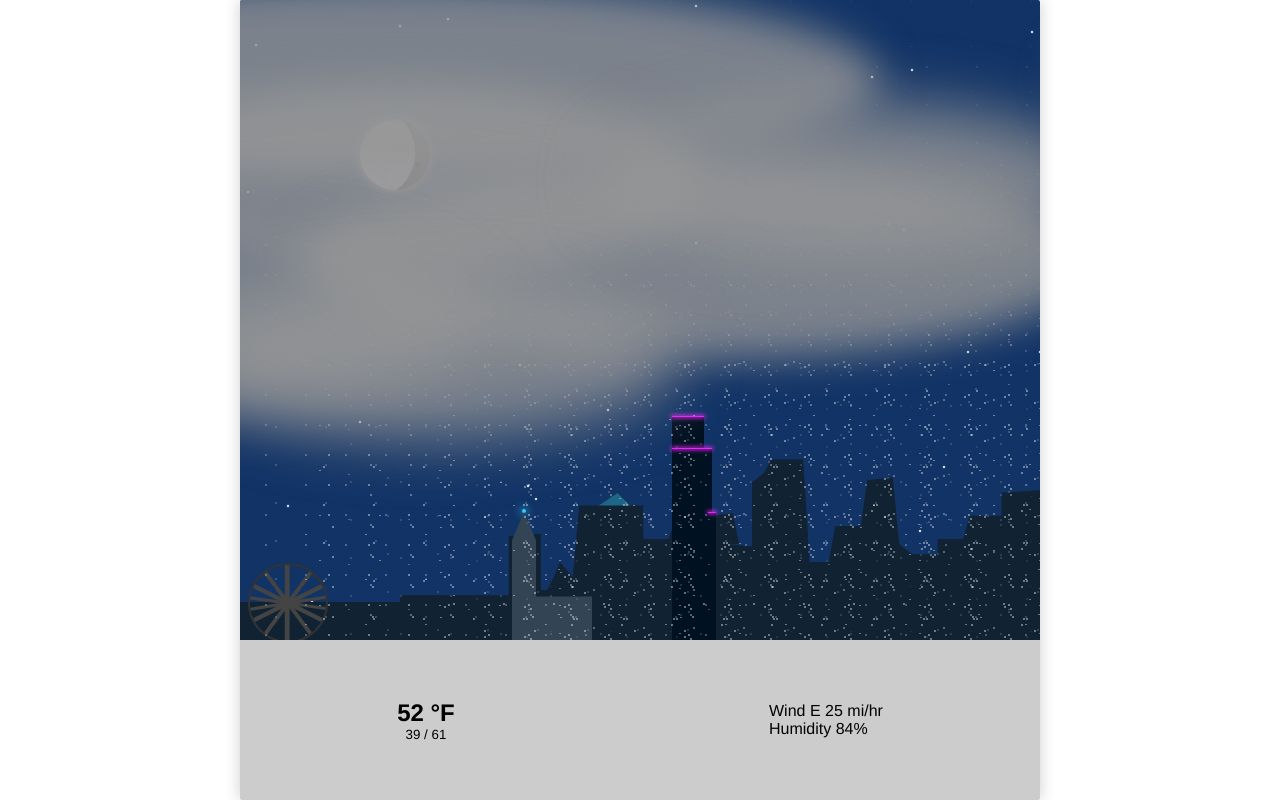
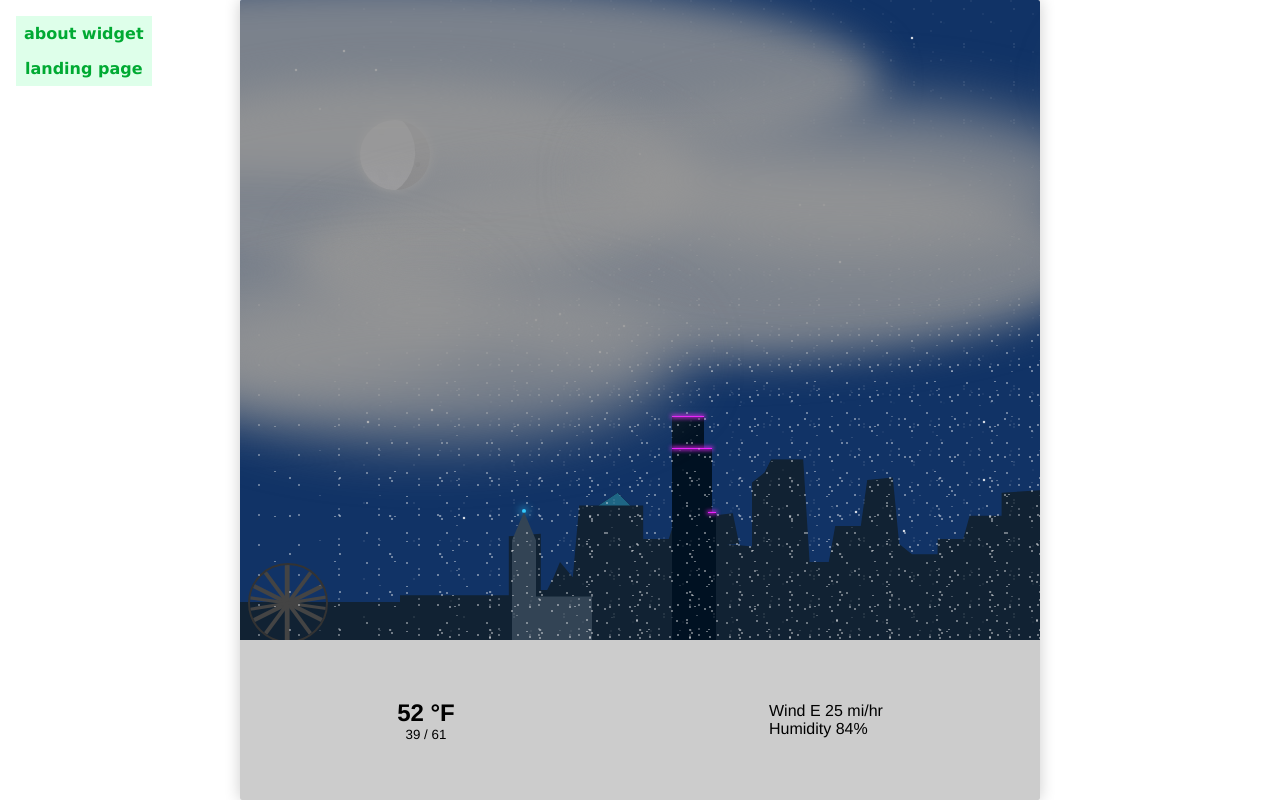
Before and after one commit to sojeri/howsTheWeatherSeattle, a website with bundled scripts: page index.html in a window 1280 px wide. Built offline with nearby package versions, Linux system fonts and the light colour scheme; no server answers.

Commit message:
hello world (#43)
* add about widget/me after a few seconds
* update title to match landing page

```diff
--- a/index.html
+++ b/index.html
@@ -1,10 +1,10 @@
 <!DOCTYPE html>
 <html>
     <head>
-        <meta charset='utf-8' />
-        <meta name="viewport" content="width=device-width, initial-scale=1">
-        <title>Jeri Sommers: 🌦 Enthusiast</title>
-        <script type='text/javascript' src='./dist/bundle.js'></script>
+        <meta charset="utf-8" />
+        <meta name="viewport" content="width=device-width, initial-scale=1" />
+        <title>Jeri Sommers | 🌦 Enthusiast</title>
+        <script type="text/javascript" src="./dist/bundle.js"></script>
     </head>
 
     <body>
--- a/src/data/DOMutils.js
+++ b/src/data/DOMutils.js
@@ -9,7 +9,15 @@ function unsubscribe(eventName, eventResponseLookupString) {
     window.localStorage.removeItem(eventResponseLookupString)
 }
 
+function getRandomIdentifier() {
+    // https://developer.mozilla.org/en-US/docs/Web/API/Crypto/getRandomValues
+    let array = new Uint32Array(2)
+    window.crypto.getRandomValues(array)
+    return array.join()
+}
+
 module.exports = {
     subscribe,
     unsubscribe,
+    getRandomIdentifier,
 }
--- a/src/data/fetchJsonResource.js
+++ b/src/data/fetchJsonResource.js
@@ -1,5 +1,5 @@
 const logError = require('./utils/logError')
-const { subscribe, unsubscribe } = require('./DOMutils')
+const { subscribe, unsubscribe, getRandomIdentifier } = require('./DOMutils')
 
 function fetchJsonResource(URI, successCallback, failureCallback, isHealthyResponseCallback) {
     let startTime = Date.now()
@@ -45,11 +45,4 @@ function handleFailure(error, failureCallback) {
     failureCallback()
 }
 
-function getRandomIdentifier() {
-    // https://developer.mozilla.org/en-US/docs/Web/API/Crypto/getRandomValues
-    let array = new Uint32Array(2)
-    window.crypto.getRandomValues(array)
-    return array.join()
-}
-
 module.exports = fetchJsonResource
--- a/src/index.js
+++ b/src/index.js
@@ -1,8 +1,9 @@
 require('./view/styles/index.scss')
+
 const loadWeather = require('./data/loadWeather')
 const loadMoon = require('./data/loadMoon')
-
-// handle custom locations
+const addAboutToDOM = require('./view/addAboutToDOM')
 
 loadWeather()
 loadMoon()
+addAboutToDOM()
--- /dev/null
+++ b/src/view/addAboutToDOM.js
@@ -0,0 +1,107 @@
+const { subscribe, unsubscribe, getRandomIdentifier } = require('../data/DOMutils')
+const logError = require('../data/utils/logError')
+
+const SELF_CLOSING_ELEMENTS = {
+    area: 1,
+    base: 1,
+    br: 1,
+    col: 1,
+    command: 1,
+    embed: 1,
+    hr: 1,
+    img: 1,
+    input: 1,
+    keygen: 1,
+    link: 1,
+    meta: 1,
+    param: 1,
+    source: 1,
+    track: 1,
+    wbr: 1,
+}
+
+function canElementHaveContent(element) {
+    return SELF_CLOSING_ELEMENTS[element] !== 1
+}
+
+function createElement({ elementType, content }) {
+    if (typeof elementType !== 'string') {
+        logError('Tried to call createElement() without required param elementType.')
+        return null
+    }
+
+    var element = document.createElement(elementType)
+
+    if (content && canElementHaveContent(elementType)) {
+        element.innerHTML = content
+    }
+
+    return element
+}
+
+function createElementWithAttributes({ elementType, attributes, content }) {
+    var element = createElement({ elementType, content })
+    if (!attributes) return element
+
+    Object.keys(attributes).forEach(key => {
+        element.setAttribute(key, attributes[key])
+    })
+
+    return element
+}
+
+function addAboutLinksToDOM() {
+    var outerDiv = createElementWithAttributes({
+        elementType: 'div',
+        attributes: { id: 'about-links', style: 'display: none;' },
+    })
+
+    var projectLink = createElementWithAttributes({
+        elementType: 'a',
+        attributes: {
+            href: 'https://github.com/sojeri/howsTheWeatherSeattle',
+            title: 'about this weather widget',
+        },
+        content: 'about widget',
+    })
+
+    var landingPageLink = createElementWithAttributes({
+        elementType: 'a',
+        attributes: { href: 'https://sojeri.github.io/', title: 'Go back to landing page' },
+        content: 'landing page',
+    })
+
+    outerDiv.appendChild(projectLink)
+    outerDiv.appendChild(landingPageLink)
+
+    var theBody = document.getElementsByTagName('body')[0]
+
+    theBody.appendChild(outerDiv)
+
+    // set timeout for displaying about links-- 3 seconds sounds good
+    setTimeout(displayAboutLinks, 3000)
+}
+
+function displayAboutLinks() {
+    // grab about links from page
+    var aboutLinks = document.getElementById('about-links')
+
+    // remove style preventing them from display
+    aboutLinks.setAttribute('style', '')
+}
+
+function addAboutToDOM() {
+    require('./styles/about.scss')
+
+    const subscribeId = getRandomIdentifier()
+    subscribe(
+        'DOMContentLoaded',
+        () => {
+            addAboutLinksToDOM()
+            unsubscribe('DOMContentLoaded', subscribeId)
+        },
+        subscribeId
+    )
+}
+
+module.exports = addAboutToDOM
--- a/src/view/styles/_variables.scss
+++ b/src/view/styles/_variables.scss
@@ -22,7 +22,6 @@ $absoluteForegroundLayer: 8;
     z-index: $skylineForeground;
 }
 
-
 //== colors
 
 // raw colors
@@ -31,7 +30,7 @@ $red: #f36;
 $orange: #f86; // TODO: consider color for falling sideways objects
 $yellow: #fc6;
 $green: #3f6;
-$darkGreen: #386; // TODO: consider color for falling sideways objects
+$darkGreen: #0a3; // TODO: consider color for falling sideways objects
 $brightLightBlue: #3cf;
 $dullLightBlue: #69f;
 $dullBlue: #29c;
@@ -47,7 +46,8 @@ $lessDarkGreyGreen: #456;
 $mediumGrey: #aaa;
 $lightGrey: #ccc;
 $lightGreyBlue: #ccf;
-$transparentLightGrey: rgba(150, 150, 150, .6);
+$transparentLightGrey: rgba(150, 150, 150, 0.6);
+$transparentLightGreen: rgba(200, 255, 220, 0.6);
 $white: #fff;
 
 // DAY
@@ -59,13 +59,13 @@ $cloudyDayBgColor: $lightGreyBlue;
 $nightBgColor: $veryDarkGreyBlue;
 
 // CLOUDS
-$lightCloudDayColor: rgba(255, 255, 255, .7);
-$lightCloudNightColor: rgba(150, 150, 150, .7);
-$lightCloudTransforms:  scale(.7) translateY(-30%);
-$cloudDayColor: rgba(255, 255, 255, .8);
-$cloudNightColor: rgba(150, 150, 150, .8);
-$heavyCloudDayColor: rgba(255, 255, 255, .9);
-$heavyCloudNightColor: rgba(150, 150, 150, .9);
+$lightCloudDayColor: rgba(255, 255, 255, 0.7);
+$lightCloudNightColor: rgba(150, 150, 150, 0.7);
+$lightCloudTransforms: scale(0.7) translateY(-30%);
+$cloudDayColor: rgba(255, 255, 255, 0.8);
+$cloudNightColor: rgba(150, 150, 150, 0.8);
+$heavyCloudDayColor: rgba(255, 255, 255, 0.9);
+$heavyCloudNightColor: rgba(150, 150, 150, 0.9);
 $heavyCloudTransforms: scale(1.6) translateY(-30%);
 
 // LIGHTNING
@@ -73,16 +73,16 @@ $lightningDayFlashColor: rgba(255, 255, 230, 1);
 $lightningNightFlashColor: rgba(255, 255, 200, 1);
 
 // MIST
-$mistDayColor: rgba(200, 200, 255, .5);
-$mistNightColor: rgba(150, 150, 200, .4);
-$mistTransforms: translateY(140px) scaleY(.4);
+$mistDayColor: rgba(200, 200, 255, 0.5);
+$mistNightColor: rgba(150, 150, 200, 0.4);
+$mistTransforms: translateY(140px) scaleY(0.4);
 
 // THE RAIN IS COMING
-$lightRainColor: rgba(100, 130, 255, .6);
-$mediumRainColor: rgba(100, 130, 255, .75);
-$heavyRainColor: rgba(100, 130, 255, .9);
+$lightRainColor: rgba(100, 130, 255, 0.6);
+$mediumRainColor: rgba(100, 130, 255, 0.75);
+$heavyRainColor: rgba(100, 130, 255, 0.9);
 
 // SMOKE
-$smokeDayColor: rgba(200, 160, 120, .3);
-$smokeNightColor: rgba(150, 100, 50, .2);
+$smokeDayColor: rgba(200, 160, 120, 0.3);
+$smokeNightColor: rgba(150, 100, 50, 0.2);
 $smokeTransforms: translateX(-80px) translateY(30px) scaleY(2.5);
--- /dev/null
+++ b/src/view/styles/about.scss
@@ -0,0 +1,24 @@
+@import './variables';
+
+#about-links {
+    position: absolute;
+    top: 1rem;
+    left: 1rem;
+    z-index: $absoluteForegroundLayer;
+    background-color: $transparentLightGreen;
+    text-align: center;
+}
+
+#about-links a {
+    font-weight: bold;
+    font-family: 'Droid Sans', 'Verdana', sans-serif;
+    text-decoration: none;
+    color: $darkGreen;
+    display: block;
+    padding: 0.5rem;
+}
+
+#about-links a:hover,
+#about-links a:active {
+    color: $veryDarkGreyBlue;
+}
```
Also changed, not shown: dist/bundle.js.
